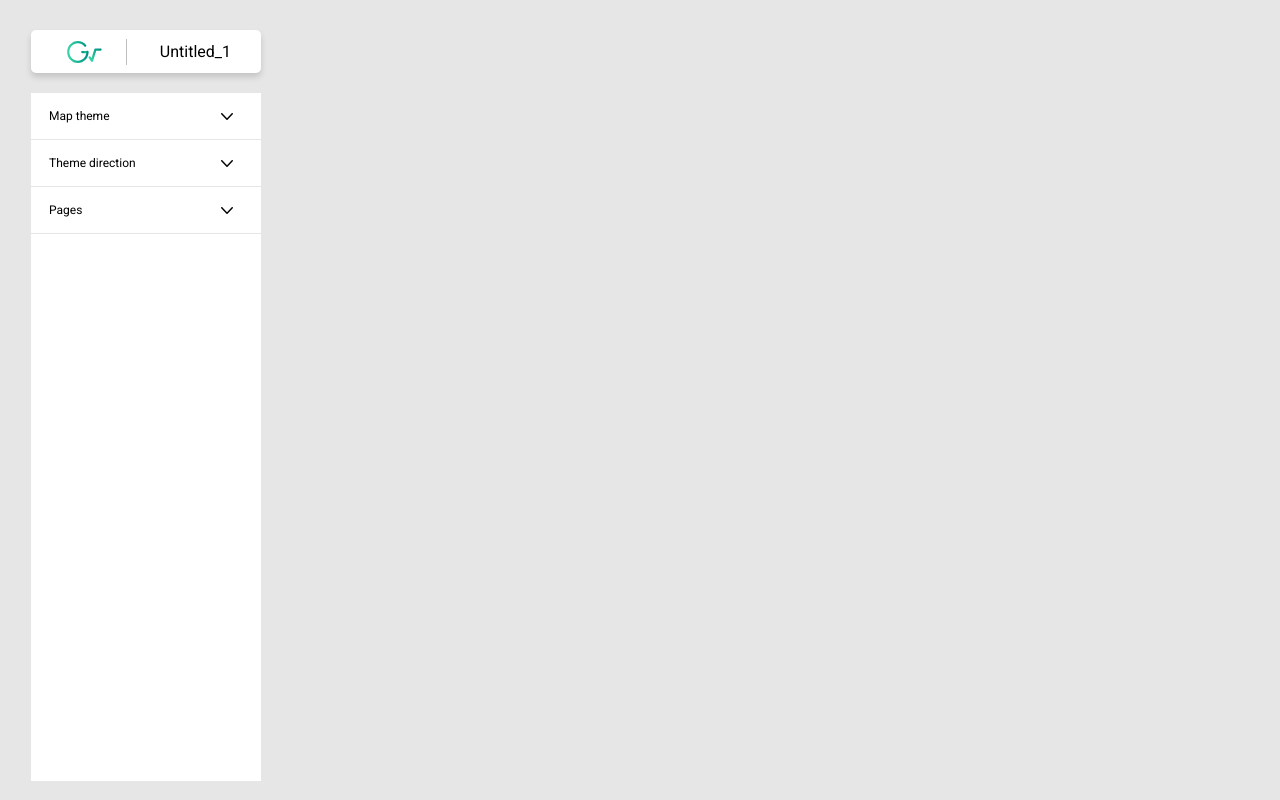
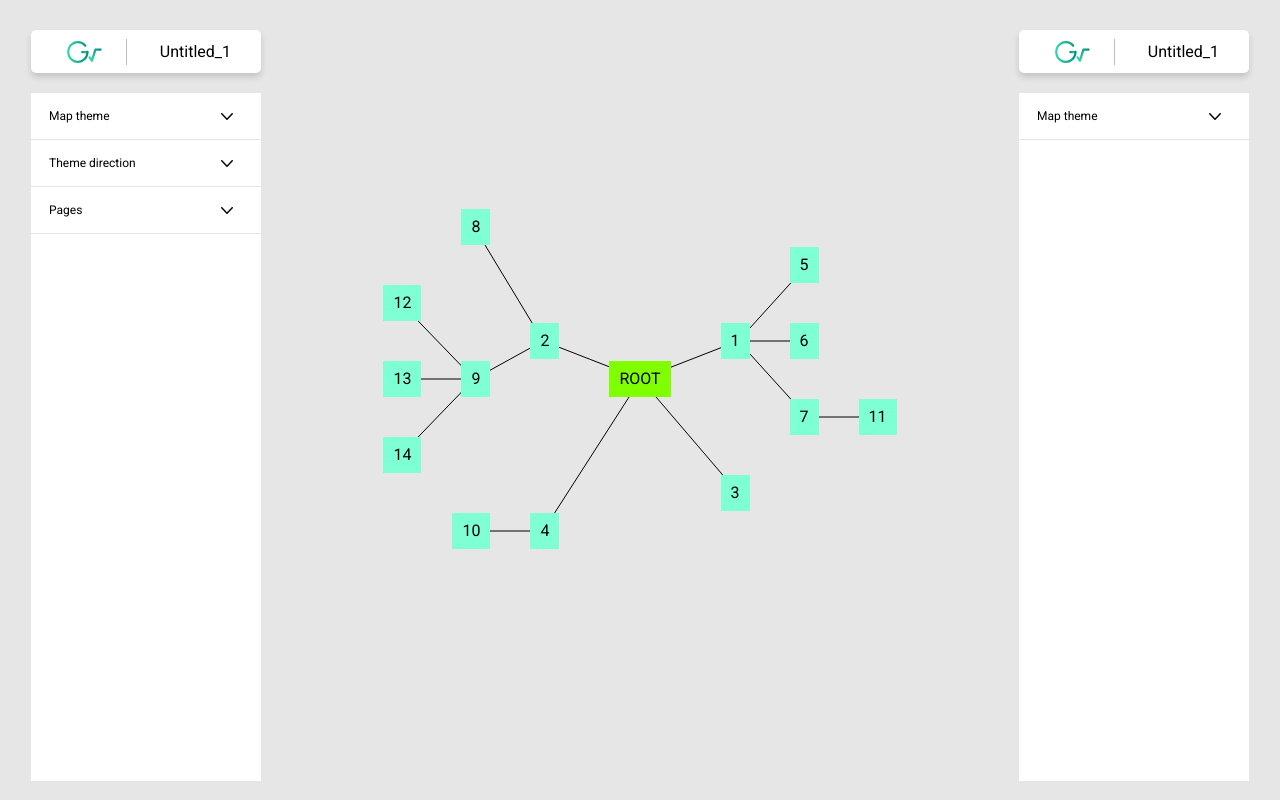
Before and after one commit to Groot-GT/groot-client, a React (Vite) app: page / in a window 1280 px wide. Built offline with nearby package versions, Linux system fonts and the light colour scheme.

Commit message:
#6 feat: SideBar Component 추상화해 오른쪽 사이드바 구현, Template에 추가

```diff
--- a/src/components/organisms/Root/index.tsx
+++ b/src/components/organisms/Root/index.tsx
@@ -8,8 +8,8 @@ import BothSideRoot from './BothSideRoot';
 import * as s from './style';
 
 const ROOT_ID = 0;
-const WIDTH = 2000;
-const HEIGHT = 1000;
+const WIDTH = window.innerWidth * 0.9;
+const HEIGHT = window.innerHeight * 0.9;
 
 interface RootProps {
   rootVariant: RootVariant;
--- a/src/components/organisms/SideBar/index.tsx
+++ b/src/components/organisms/SideBar/index.tsx
@@ -1,6 +1,5 @@
 import Divider from 'src/components/atoms/Divider';
-import SideBarItem from 'src/components/atoms/SideBarItem';
-import ToggleButton from 'src/components/atoms/ToggleButton';
+
 import { useTheme } from 'styled-components';
 import * as s from './style';
 
@@ -11,27 +10,16 @@ const SideBarDivider = () => {
   );
 };
 
-const SideBarItems = [
-  <SideBarItem
-    title="Map theme"
-    element={<ToggleButton onClick={() => alert('searchIcon')} />}
-  />,
-  <SideBarItem
-    title="Theme direction"
-    element={<ToggleButton onClick={() => alert('Theme direction')} />}
-  />,
-  <SideBarItem
-    title="Pages"
-    element={<ToggleButton onClick={() => alert('pages')} />}
-  />,
-];
+type SideBarProps = {
+  SideBarItems: JSX.Element[];
+};
 
-const SideBar = () => {
+const SideBar = ({ SideBarItems }: SideBarProps) => {
   const theme = useTheme();
 
   return (
     <s.SideBar theme={theme}>
-      {SideBarItems.map((item) => (
+      {SideBarItems?.map((item) => (
         <>
           {item}
           <SideBarDivider />
--- a/src/components/templates/DrawTemplate/index.tsx
+++ b/src/components/templates/DrawTemplate/index.tsx
@@ -1,16 +1,44 @@
 import ProjectPanel from 'src/components/organisms/ProjectPanel';
 import SideBar from 'src/components/organisms/SideBar';
-// import { RootVariant } from 'src/constants/node';
-// import Root from 'src/components/organisms/Root';
+import SideBarItem from 'src/components/atoms/SideBarItem';
+import ToggleButton from 'src/components/atoms/ToggleButton';
+import { RootVariant } from 'src/constants/node';
+import Root from 'src/components/organisms/Root';
 import * as s from './style';
+
+const LeftBarItems = [
+  <SideBarItem
+    title="Map theme"
+    element={<ToggleButton onClick={() => alert('searchIcon')} />}
+  />,
+  <SideBarItem
+    title="Theme direction"
+    element={<ToggleButton onClick={() => alert('Theme direction')} />}
+  />,
+  <SideBarItem
+    title="Pages"
+    element={<ToggleButton onClick={() => alert('pages')} />}
+  />,
+];
+
+const RightBarItems = [
+  <SideBarItem
+    title="Map theme"
+    element={<ToggleButton onClick={() => alert('searchIcon')} />}
+  />,
+];
 
 const DrawTemplate = () => (
   <s.DrawTemplateWrapper>
     <s.SideWrapper>
       <ProjectPanel projectName="Untitled_1" />
-      <SideBar />
+      <SideBar SideBarItems={LeftBarItems} />
     </s.SideWrapper>
-    {/* <Root rootVariant={RootVariant.BOTH_SIDE} /> */}
+    <Root rootVariant={RootVariant.BOTH_SIDE} />
+    <s.SideWrapper>
+      <ProjectPanel projectName="Untitled_1" />
+      <SideBar SideBarItems={RightBarItems} />
+    </s.SideWrapper>
   </s.DrawTemplateWrapper>
 );
 
```
